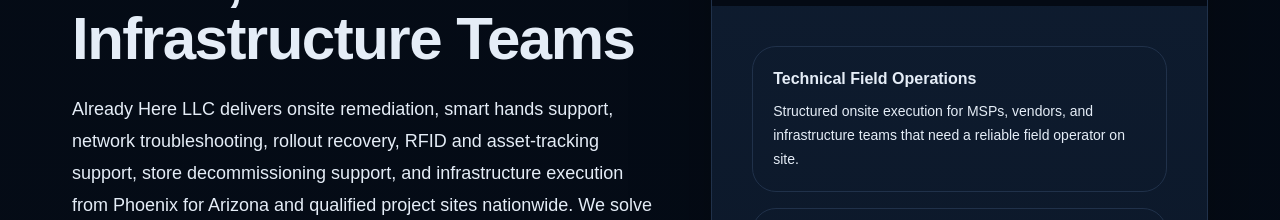
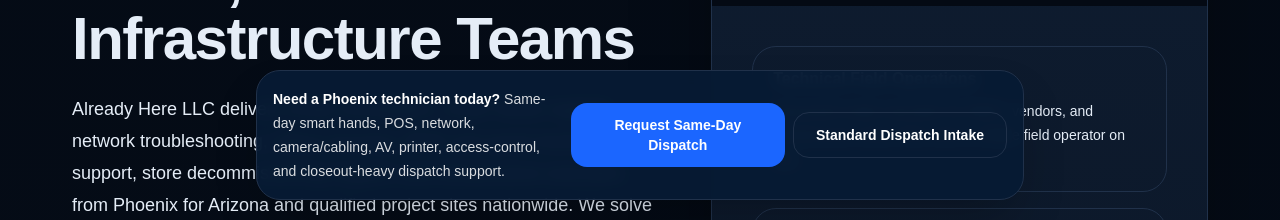
Before and after one commit to quantam101/already-here-llc, a Next.js app: page / in a window 1280 px wide. Shown: the part 580-800 px from the top of the page. Built offline with nearby package versions, Linux system fonts and the light colour scheme; no server answers.

Commit message:
Render floating dispatch conversion CTAs

```diff
--- a/app/layout.tsx
+++ b/app/layout.tsx
@@ -4,6 +4,7 @@ import { Header } from '@/components/Header';
 import { Footer } from '@/components/Footer';
 import { HomeAiAgentAwareness } from '@/components/HomeAiAgentAwareness';
 import { TrafficTracker } from '@/components/TrafficTracker';
+import { FloatingRevenueCtas } from '@/components/FloatingRevenueCtas';
 import { siteConfig } from '@/lib/site';
 
 export const viewport: Viewport = {
@@ -131,6 +132,7 @@ export default function RootLayout({ children }: Readonly<{ children: React.Reac
         <main>{children}</main>
         <HomeAiAgentAwareness />
         <Footer />
+        <FloatingRevenueCtas />
       </body>
     </html>
   );
```
